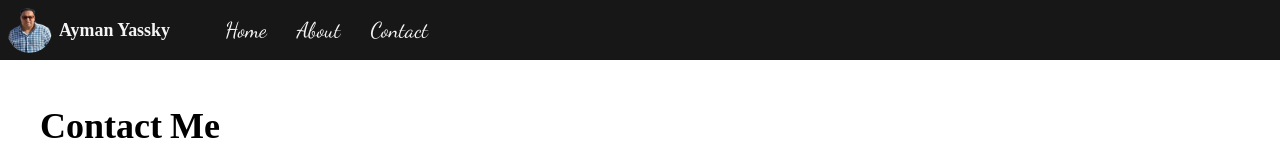
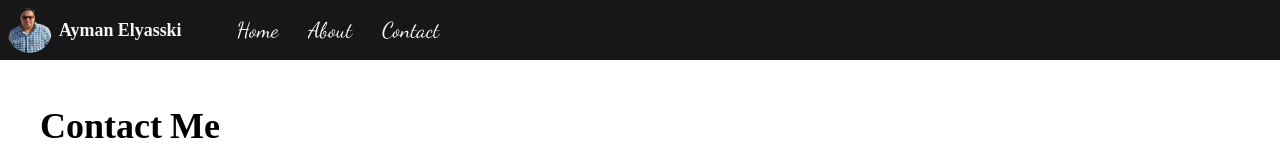
Before and after one commit to samaladdin70/Ayman-ElYassky-Portfolio, a plain HTML site: page contact.html in a window 1280 px wide. Shown: the top 160 px of the page. Drawn offline with Linux system fonts and the light colour scheme; a web font is replaced by a local one.

Commit message:
name modify3

```diff
--- a/contact.html
+++ b/contact.html
@@ -48,7 +48,7 @@
         <header class="flex justify-between align-center">
             <div class="logo flex align-center">
                 <img oncontextmenu="return false;" src="img/AymanYasaki.png" alt="">
-                <h5>Ayman Yassky</h5>
+                <h5>Ayman Elyasski</h5>
             </div>
             <nav class="flex align-center">
                 <div class="menu">
```
